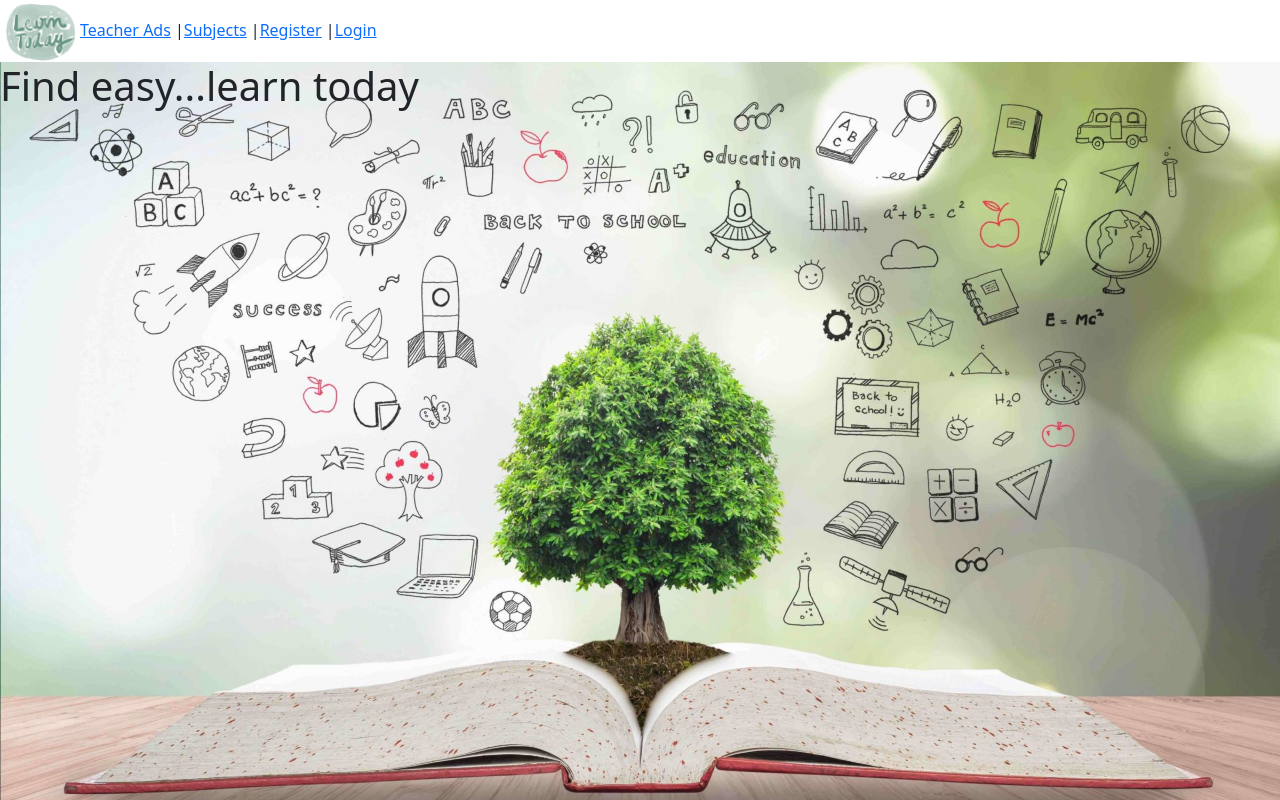
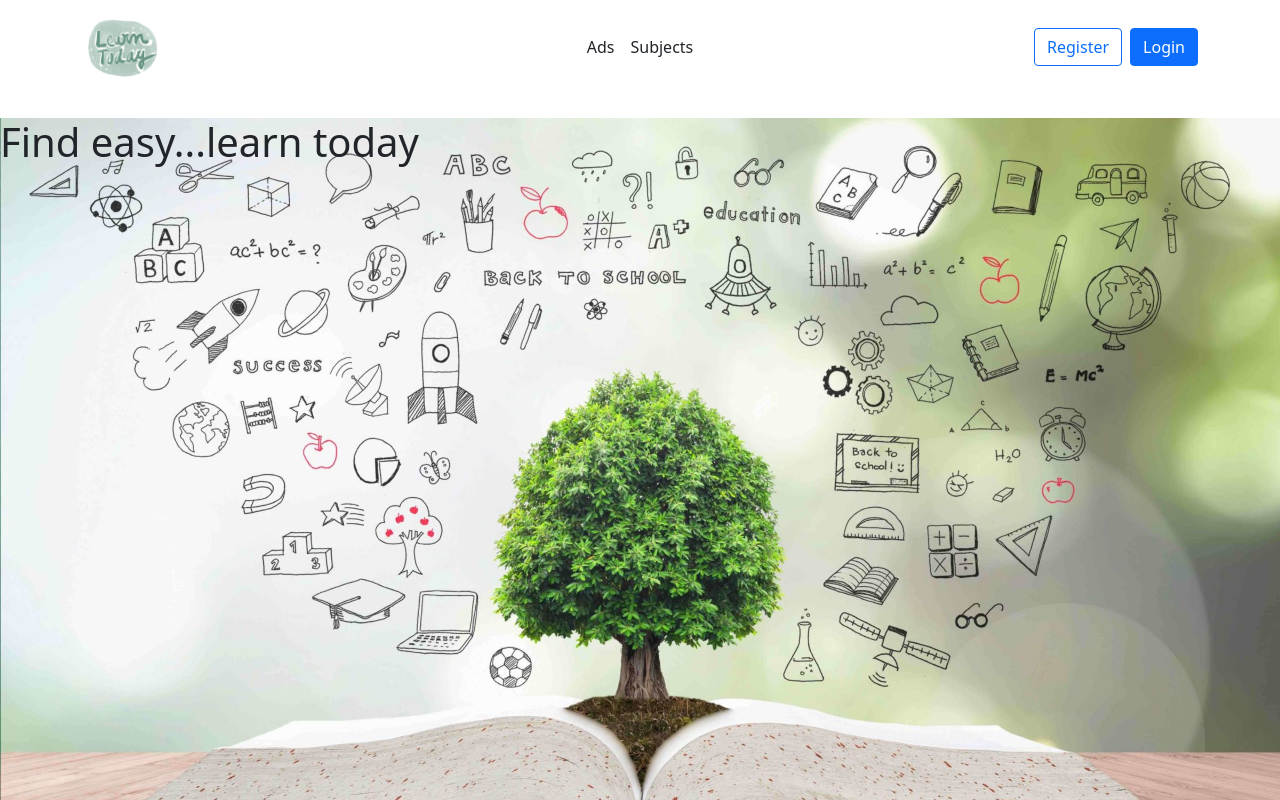
Before and after one commit to didicozaur/teachers-app-client, a React (Create React App) app: page / in a window 1280 px wide. Shown: the top 800 px of the page. Built offline with nearby package versions, Linux system fonts and the light colour scheme; no server answers.

Commit message:
added bootstap to the NavBar

```diff
--- a/src/components/NavBar.js
+++ b/src/components/NavBar.js
@@ -4,30 +4,61 @@ import { AuthContext } from "../context/auth.context";
 import logo from "../images/logo.png";
 
 function Navbar() {
-  const { isLoggedIn, user, logOutUser } = useContext(AuthContext);
+  const { isLoggedIn, logOutUser } = useContext(AuthContext);
 
   return (
-    <nav className="Navbar">
-      <NavLink to="/">
+    <div className="container">
+      <header className="d-flex flex-wrap align-items-center justify-content-center justify-content-md-between py-3 mb-4 ">
+        <NavLink
+          className="d-flex align-items-center col-md-3 mb-2 mb-md-0 text-dark text-decoration-none"
+          to="/"
+        >
           <img src={logo} alt="logo" width="80px"></img>
         </NavLink>
-      <NavLink to="/ads">Teacher Ads</NavLink> |
-      <NavLink to="/subjects">Subjects</NavLink> |
+
+        <ul className="nav col-12 col-md-auto mb-2 justify-content-center mb-md-0">
+          <li>
+            <NavLink to="/ads" className="nav-link px-2 link-dark">
+              Ads
+            </NavLink>
+          </li>
+
+          {isLoggedIn && (
+            <li>
+              <NavLink to="/ads/add">Create New Ad</NavLink>
+            </li>
+          )}
+          <li>
+            <NavLink to="/subjects" className="nav-link px-2 link-dark">
+              Subjects
+            </NavLink>
+          </li>
+        </ul>
+
+        <div className="col-md-3 text-end">
+          {!isLoggedIn && (
+            <>
+              <NavLink className="btn btn-outline-primary me-2" to="/signup">
+                Register
+              </NavLink>
+              <NavLink className="btn btn-primary" to="/login">
+                Login
+              </NavLink>
+            </>
+          )}
           {isLoggedIn && (
             <>
-          <NavLink to="/ads/add">Create New Ad</NavLink> |
-          <NavLink to="/subjects/add">Create Subject</NavLink>|
-          <span>Welcome, {user.email} </span> |
-          <button onClick={logOutUser}>Logout</button>
+              <NavLink className="btn btn-outline-primary me-2" to="/profile">
+                Profile
+              </NavLink>
+              <button className="btn btn-primary" onClick={logOutUser}>
+                Logout
+              </button>
             </>
           )}
-      {!isLoggedIn && (
-        <>
-          <NavLink to="/signup">Register</NavLink> |
-          <NavLink to="/login">Login</NavLink>
-        </>
-      )}
-    </nav>
+        </div>
+      </header>
+    </div>
   );
 }
 
```
Lines whose indentation alone changed are shown as unchanged.
